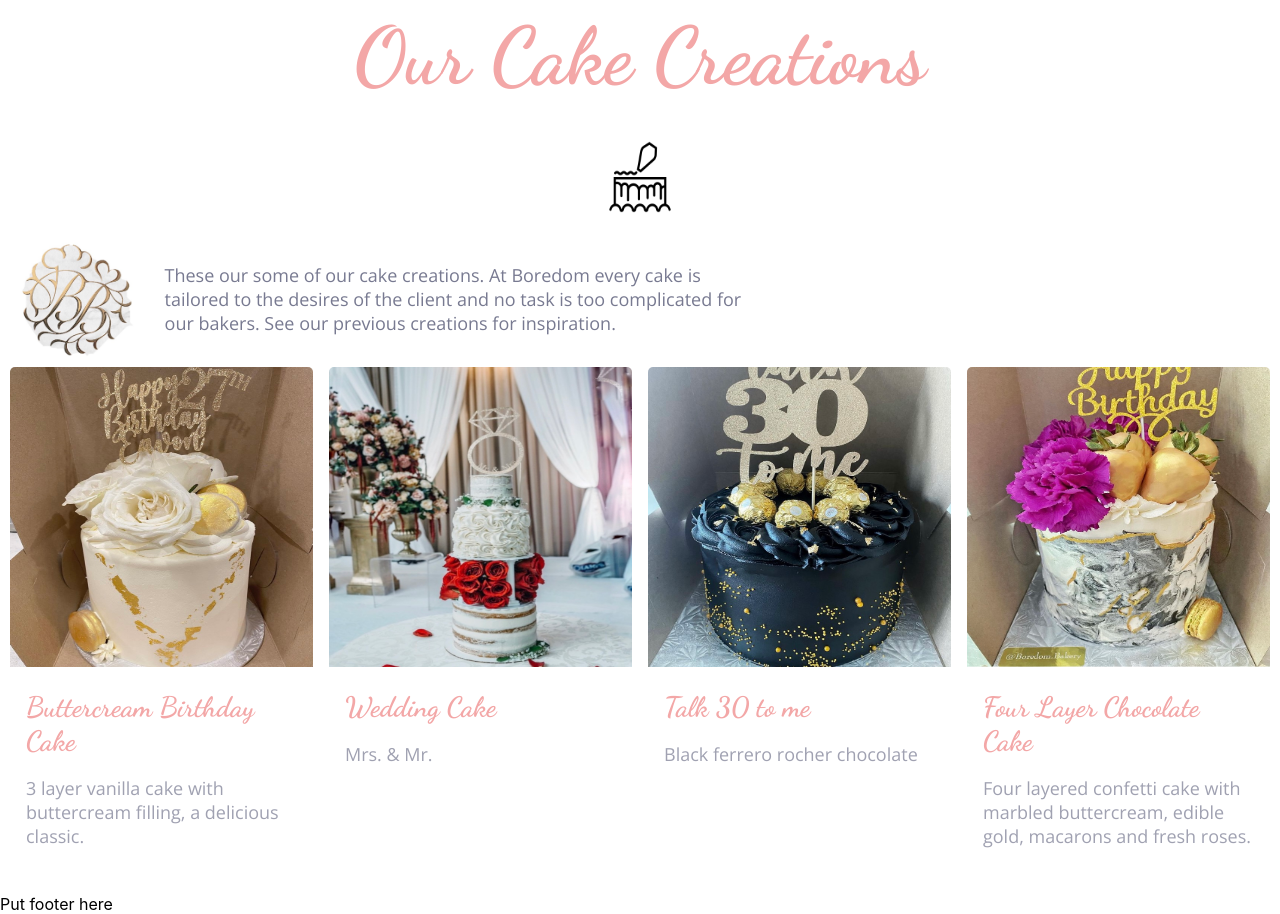
After one commit to AshtonDevNow/bbakery, a PHP site: page /categories/cupcake-list.html in a window 1280 px wide. The commit adds this page. Run offline with PHP 8.4, Linux system fonts and the light colour scheme.

```diff
--- /dev/null
+++ b/categories/cupcake-list.html
@@ -0,0 +1,92 @@
+<!DOCTYPE html>
+<html>
+
+<head>
+  <title>Boredom Bakery. The best handmade cakes in Toronto</title>
+  <link rel="stylesheet" href="../style.css">
+  <meta name="description"
+    content="Boredom bakery is handmade baking company located in toronto and delivering across Canada.">
+  <meta name="description"
+    content="Boredom bakery is handmade baking company located in toronto and delivering across Canada.">
+  <link rel="preconnect" href="https://fonts.googleapis.com">
+  <link rel="preconnect" href="https://fonts.gstatic.com" crossorigin>
+  <link href="https://fonts.googleapis.com/css2?family=Dancing+Script:wght@700&display=swap" rel="stylesheet">
+  <link rel="preconnect" href="https://fonts.googleapis.com">
+  <link rel="preconnect" href="https://fonts.gstatic.com" crossorigin>
+  <link href="https://fonts.googleapis.com/css2?family=Dancing+Script:wght@700&family=Open+Sans:wght@300&display=swap"
+    rel="stylesheet">
+
+</head>
+
+<body>
+  <div class="list-banner-2">
+    <h1>Our Cake Creations</h1>
+    <img src="../images/cakes.png " style="text-align: center; height: 80px; width: 70px; margin-top: 25px; "
+      alt="cakes">
+  </div>
+  <div class="container">
+    <div class="category">
+      <img src="../images/logo-w.jpg" style="height: 120px; width: 120px;" alt="BB-logo">
+      <p>These our some of our cake creations. At Boredom every cake is tailored to the desires of the client and no
+        task is too complicated for our bakers. See our previous creations for inspiration. </p>
+    </div>
+
+    <div class="cards">
+      <div class="list-cards">
+        <img src="../images/white-gold-cake.jpg" alt="buttercream cake">
+        <div class="list-cards-info">
+          <div>
+            <h2>Buttercream Birthday Cake</h2>
+            <p> 3 layer vanilla cake with buttercream filling, a delicious classic.</p>
+          </div>
+        </div>
+      </div>
+
+      <div class="list-cards">
+        <img src="../images/wedding-cake.jpg" alt="buttercream cake">
+        <div class="list-cards-info">
+          <div>
+            <h2>Wedding Cake</h2>
+            <p> Mrs. & Mr.</p>
+          </div>
+        </div>
+      </div>
+
+      <div class="list-cards">
+        <img src="../images/30-cake.jpg" alt="buttercream cake">
+        <div class="list-cards-info">
+          <div>
+            <h2>Talk 30 to me</h2>
+            <p> Black ferrero rocher chocolate</p>
+          </div>
+        </div>
+      </div>
+
+      <div class="list-cards">
+        <img src="../images/four-layer-choc-cake.jpg" alt="buttercream cake">
+        <div class="list-cards-info">
+          <div>
+            <h2>Four Layer Chocolate Cake</h2>
+            <p>Four layered confetti cake with marbled buttercream, edible gold, macarons and fresh roses.</p>
+          </div>
+        </div>
+      </div>
+
+
+
+    </div>
+
+  </div>
+
+  <div>
+    <br>
+    Put footer here
+    <br>
+  </div>
+
+
+
+</body>
+
+
+</html>
--- a/style.css
+++ b/style.css
@@ -60,6 +60,17 @@ element.style {
     padding-top: 0px;
     /* padding-bottom: 280px; */
 }
+
+.list-banner-2 {
+
+  align-items: center;
+    background-size: cover;
+    text-align: center;
+    /* vertical-align: text-top; */
+    padding-top: 0px;
+    /* padding-bottom: 280px; */
+}
+
 
 .card {
     padding: 20px;
```
Also changed, not shown: index.html (+4 -3 lines).
